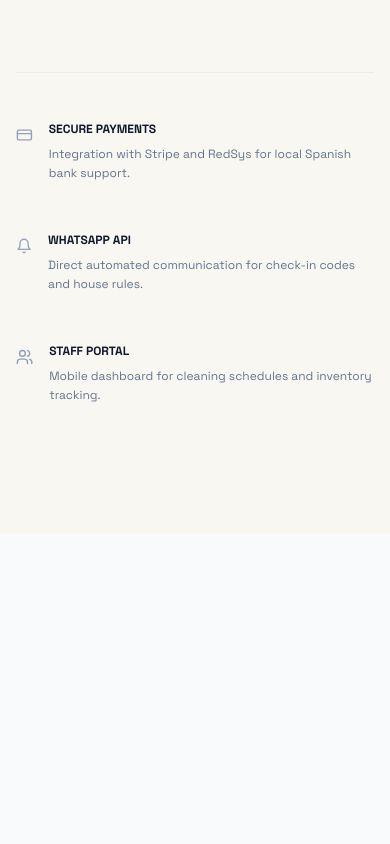
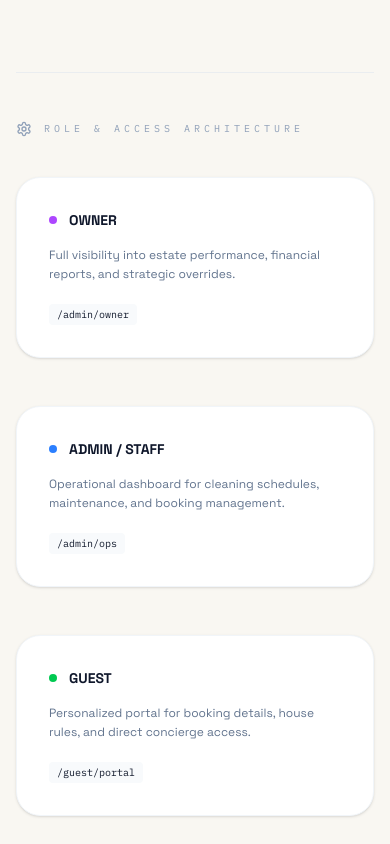
Before and after one commit to vctrubio/san-mateo, a Next.js app: page / in a window 390 px wide. Shown: the part 8240-9084 px from the top of the page. Before the commit the page ends 8774 px from the top, so only its background shows below. Built offline with nearby package versions, Linux system fonts and the light colour scheme; no server answers; the database is empty.

Commit message:
feat: added role-based access architecture to debug roadmap

```diff
--- a/src/components/DebugPlan.tsx
+++ b/src/components/DebugPlan.tsx
@@ -56,7 +56,44 @@ export default function DebugPlan() {
           ))}
         </div>
 
-        {/* Future Integrations */}
+        {/* Future Integrations & Role Architecture */}
+        <div className="mt-24 pt-12 border-t border-slate-200/60">
+          <div className="flex items-center gap-3 mb-10">
+            <Settings className="w-4 h-4 text-slate-400" />
+            <span className="text-[10px] font-mono uppercase tracking-[0.4em] text-slate-400">Role & Access Architecture</span>
+          </div>
+
+          <div className="grid grid-cols-1 md:grid-cols-3 gap-12">
+            <div className="p-8 rounded-3xl bg-white border border-slate-100 shadow-sm hover:shadow-md transition-all">
+              <div className="flex items-center gap-3 mb-4">
+                <div className="w-2 h-2 bg-purple-500 rounded-full" />
+                <h5 className="text-sm font-bold text-slate-900 uppercase">Owner</h5>
+              </div>
+              <p className="text-xs text-slate-500 leading-relaxed mb-4">Full visibility into estate performance, financial reports, and strategic overrides.</p>
+              <code className="text-[10px] font-mono bg-slate-50 px-2 py-1 rounded">/admin/owner</code>
+            </div>
+
+            <div className="p-8 rounded-3xl bg-white border border-slate-100 shadow-sm hover:shadow-md transition-all">
+              <div className="flex items-center gap-3 mb-4">
+                <div className="w-2 h-2 bg-blue-500 rounded-full" />
+                <h5 className="text-sm font-bold text-slate-900 uppercase">Admin / Staff</h5>
+              </div>
+              <p className="text-xs text-slate-500 leading-relaxed mb-4">Operational dashboard for cleaning schedules, maintenance, and booking management.</p>
+              <code className="text-[10px] font-mono bg-slate-50 px-2 py-1 rounded">/admin/ops</code>
+            </div>
+
+            <div className="p-8 rounded-3xl bg-white border border-slate-100 shadow-sm hover:shadow-md transition-all">
+              <div className="flex items-center gap-3 mb-4">
+                <div className="w-2 h-2 bg-green-500 rounded-full" />
+                <h5 className="text-sm font-bold text-slate-900 uppercase">Guest</h5>
+              </div>
+              <p className="text-xs text-slate-500 leading-relaxed mb-4">Personalized portal for booking details, house rules, and direct concierge access.</p>
+              <code className="text-[10px] font-mono bg-slate-50 px-2 py-1 rounded">/guest/portal</code>
+            </div>
+          </div>
+        </div>
+
+        {/* Technical Stack Summary */}
         <div className="mt-24 grid grid-cols-1 md:grid-cols-3 gap-12 pt-12 border-t border-slate-200/60">
           <div className="flex items-start gap-4">
             <CreditCard className="w-5 h-5 text-slate-400 mt-1" />
```
